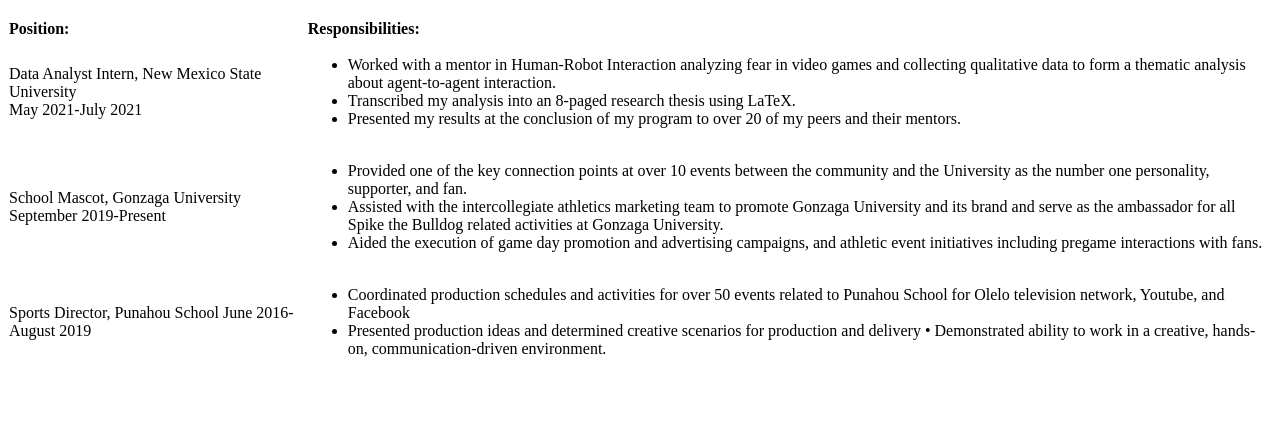
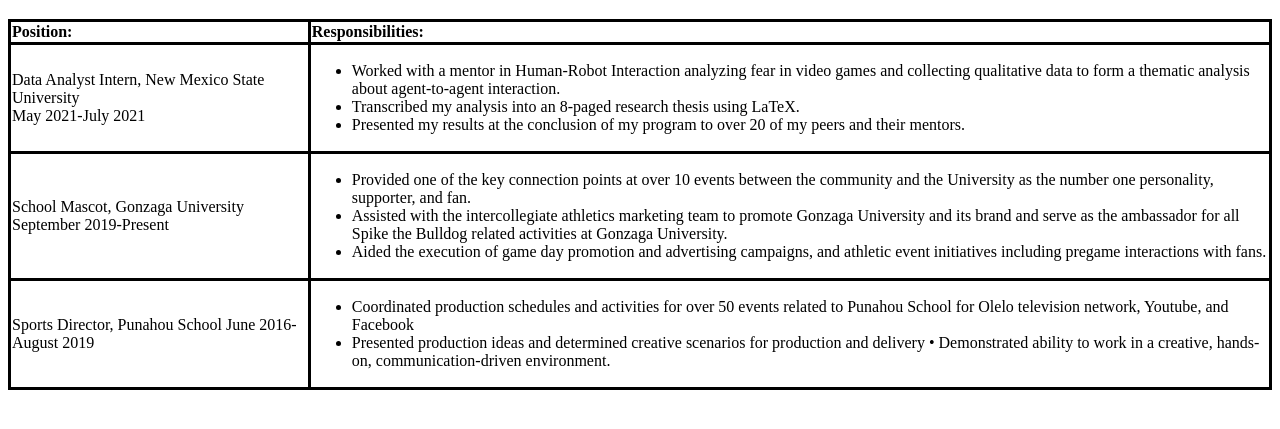
Before and after one commit to AndrewPerez2/HW2, a plain HTML site: page docs/career.html in a window 1280 px wide. Shown: the part 149-578 px from the top of the page. Drawn offline with Linux system fonts and the light colour scheme.

Commit message:
Add files via upload

```diff
--- a/docs/career.html
+++ b/docs/career.html
@@ -13,9 +13,9 @@ Last Modified: 09/23/22 -->
     <link rel="icon" href="homework-2-AndrewPerez2/download.png">
     <style>
         table,
-        th,
         td{
-            border: 4px blue;
+            border-style: solid;
+            border-width: 4px blue;
             border-collapse: collapse;
         }
     </style>
```
Also changed, not shown: docs/ed.html (+2 -2 lines).
